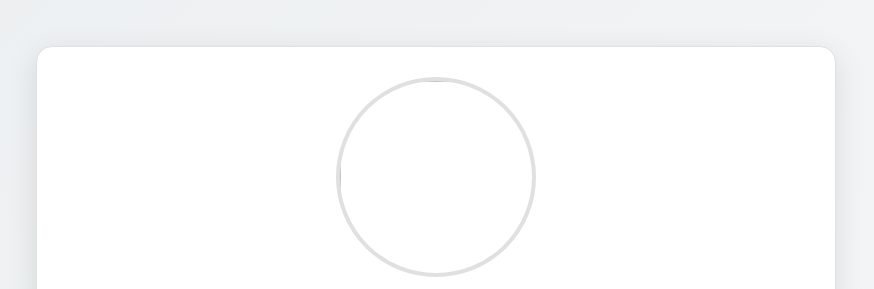
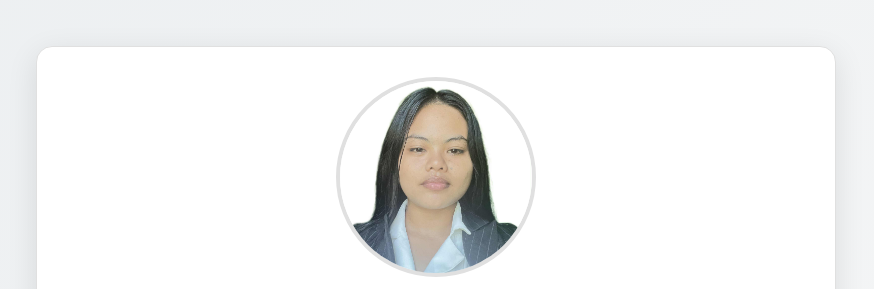
Before and after one commit to raizaprincena/raizaprincena, a plain HTML site: page resume.html in a window 1280 px wide. Shown: the top 289 px of the page, without its empty margins (204-1078 px from the left). Drawn offline with Linux system fonts and the light colour scheme.

Commit message:
Update resume.html

```diff
--- a/resume.html
+++ b/resume.html
@@ -9,7 +9,7 @@
 </head>
 <body>
     <div class="resume">
-        <img src="images/resumepic.jpg" height="200" width="200">
+        <img src="ACTIVITY12_PRINCENA/images/resumepic.jpg" height="200" width="200">
         <p><b> RAIZA PRINCENA </b></p>
         <p> Mobile Number: 09682207604 </p>
         <p> Email Address: raizaprincena@gmail.com</p>
```
